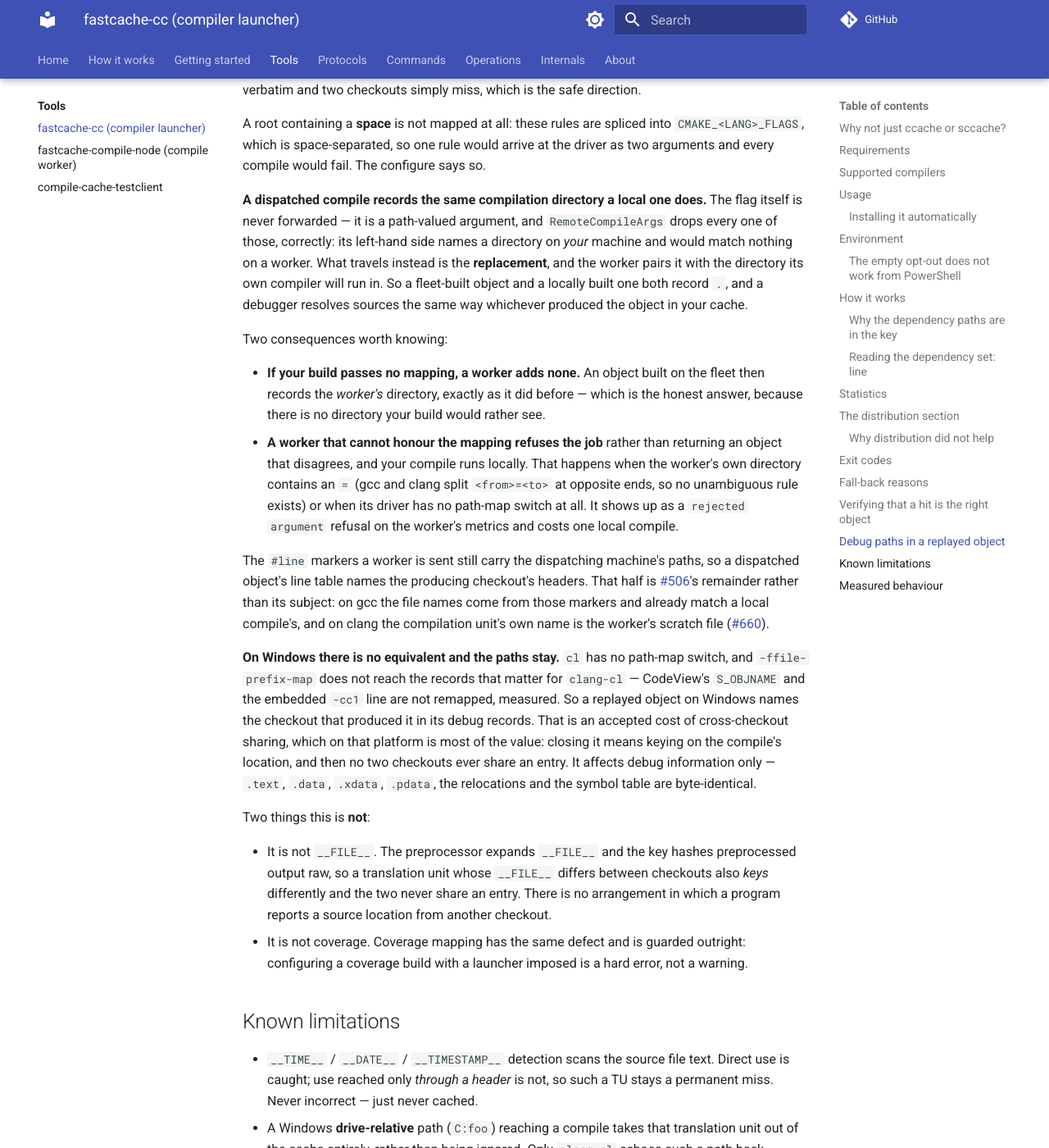
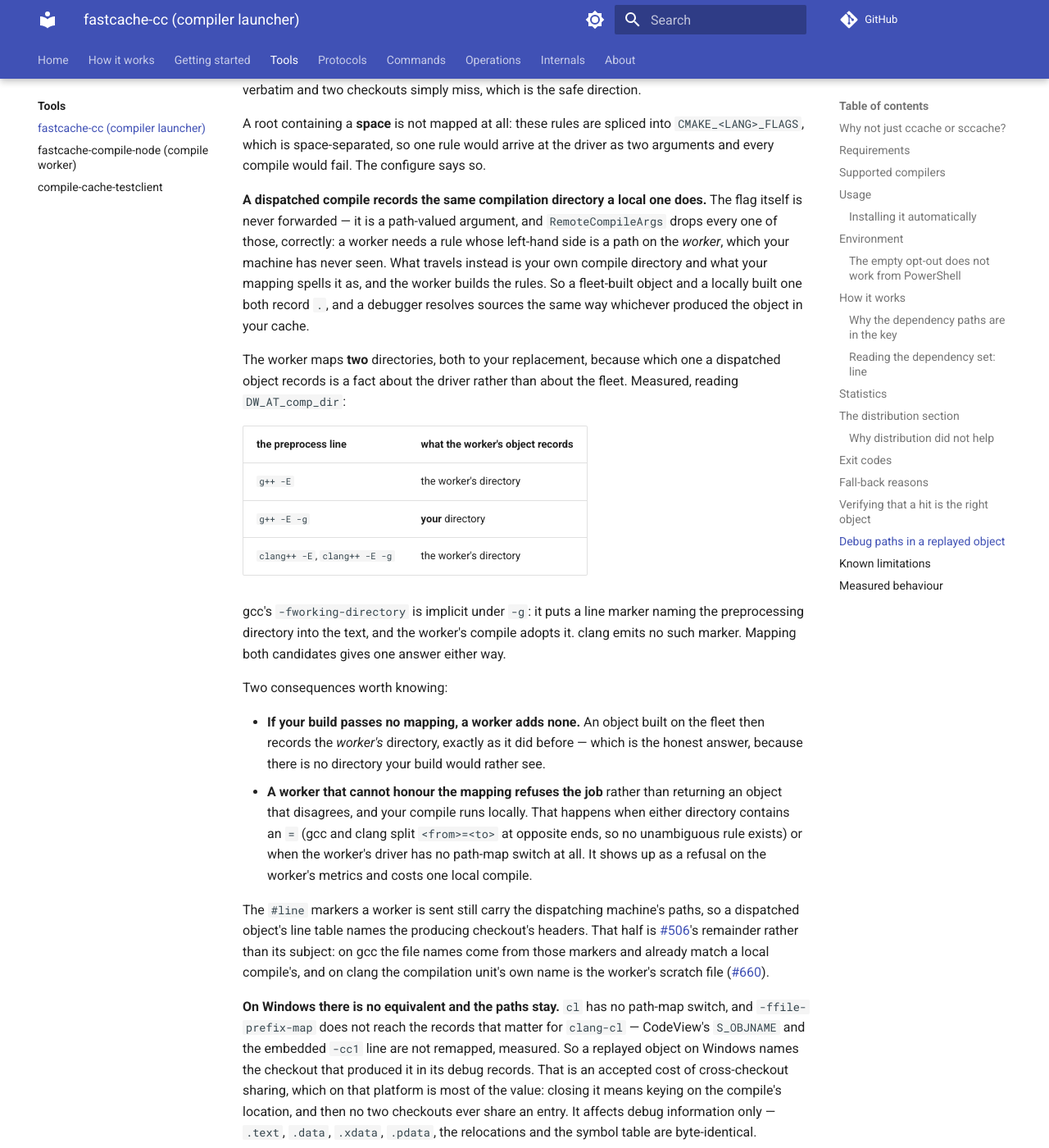
Before and after one commit to LASTRADA-Software/fastcached, an MkDocs documentation site: the page built from docs/tools/fastcache-cc.md, in a window 1280 px wide and 1400 px high, scrolled down 18664 px. Shown: the whole window at 82% size. Built offline with MkDocs 1.6.1 and Material for MkDocs 9.7.7, drawn with Linux system fonts in a browser that asks for light colours; comment, search, counter and statistics services are not loaded.

Commit message:
docs: the dispatched compilation-directory mapping, as measured
Refs #506.

Signed-off-by: Christian Parpart <christian@parpart.family>

```diff
--- a/.agent/rules/compile-cache.md
+++ b/.agent/rules/compile-cache.md
@@ -1284,42 +1284,61 @@ stops being one — the same confound that cost #493 a re-run.
   separator, clang at the first. The launcher follows gcc. Reachable only when a
   mapped root itself contains a separator, and it costs a MISS rather than a
   mis-serve — the head the launcher isolates lies under no root either way.
-- **A dispatched compile carries the REPLACEMENT, never the rule**
-  ([#506](https://github.com/LASTRADA-Software/fastcached/issues/506)). The flag's
-  left-hand side is a path on the CLIENT, so forwarding it would hand a worker a
-  rule matching nothing there — `RemoteCompileArgs` dropping it is right and stays.
-  What travels is `CompileRequest::compileDir`, the spelling the client's own rules
-  give the client's working directory, and the worker pairs it with its own. That
-  makes the replacement token a contract both ends share rather than a convention
-  each machine picks, which is the decision this was open on.
+- **A dispatched compile carries the DIRECTORY AND ITS REPLACEMENT, never the rule**
+  ([#506](https://github.com/LASTRADA-Software/fastcached/issues/506)). A worker needs
+  a rule whose left-hand side is a path on the WORKER, which the client has never
+  seen — so `RemoteCompileArgs` dropping the flag is right and stays, and
+  `CompileRequest::compileDir` plus `compileDirReplacement` travel instead. That makes
+  the replacement a contract both ends share rather than a convention each machine
+  picks, which is the decision this was open on.
+  - **BOTH candidate directories are mapped, because WHICH one the object records is
+    the DRIVER's answer.** gcc's `-fworking-directory` is implicit under `-g` and
+    emits a line marker naming the preprocessing directory, which the worker's compile
+    adopts; clang emits none. Measured on gcc 14.2.0 and clang 20.1.2, reading
+    `DW_AT_comp_dir` off the worker's object: `g++ -E -g` records the CLIENT's
+    directory, while `g++ -E` and `clang++ -E`/`-E -g` record the WORKER's. Mapping
+    only the worker's own fixes clang and leaves gcc recording the client's UNMAPPED
+    path — which no object comparison can see. The first implementation of this ticket
+    did exactly that, passed every unit test, and was caught only by reading
+    `comp_dir` end to end. Removing the mapping fails both drivers naming DIFFERENT
+    directories, which is the asymmetry itself.
   - **It is the node's WORKING directory, not its scratch directory** — the ticket
     said scratch and was wrong, so "map the scratch dir" fixes nothing.
     `CompileJobRunner::Run` spawns with absolute source and object paths and never
-    chdirs, and `IProcessRunner` has no directory parameter, so `DW_AT_comp_dir` is
-    whatever directory the node service was started in.
+    chdirs, and `IProcessRunner` has no directory parameter, so the worker-side
+    candidate is whatever directory the node service was started in.
   - **Empty means map nothing, and that is the whole argument against a worker-side
     constant.** A worker that mapped anyway would hand a build that asked for
     nothing an object naming a directory neither machine has — the same asymmetry,
     pointing the other way. It is a test, not a branch.
   - **It cannot ride in `args`.** `IsAcceptableJobArgument` refuses any argument
-    body carrying a path separator, deliberately, and a replacement is routinely
-    `./sub` or a `..` chain. Weakening that rule to carry a debug token would be
-    paying a security-shaped price for a debug-info fix.
-  - **A worker that cannot honour it REFUSES.** Its own directory containing an `=`
+    body carrying a path separator, deliberately, and both halves are full of them.
+    Weakening that rule to carry a debug token would be paying a security-shaped
+    price for a debug-info fix.
+  - **A HALF-filled pair is refused**, never read as "maps nothing": an empty
+    replacement maps a real directory to nothing and an empty directory maps
+    everything, and neither missing half is guessable.
+  - **`:` is a path character here.** A Windows absolute path begins `C:\`, and a
+    GNU-layout driver on Windows — mingw, or plain clang — is an ordinary client.
+    Leaving `:` out of the safe set refused every such client's own directory before
+    the driver family was even consulted, so the refusal named the wrong end of the
+    fleet.
+  - **A worker that cannot honour it REFUSES.** Either directory containing an `=`
     (gcc splits at the last, clang at the first — measured: `/tmp/l506b/eq=sign`
     mapped to `.` gives `.` on gcc 14 and `sign=.=sign` on clang 20, a WRONG
     compilation directory rather than a missing one), or a driver with no such flag.
-    Silently skipping the rule returns an object whose compilation directory
+    Silently skipping the rules returns an object whose compilation directory
     disagrees with a locally built one under the same key, which is this ticket.
   - **The client's model of the flag is the DRIVER's, and it was measured**: the
     last matching rule wins, a longer directory keeps its tail, and the match is a
     BYTE prefix — `/tmp/work=X` against `/tmp/worker` gives `Xer` on both drivers.
     Modelling it at component boundaries reads better and predicts a replacement
     neither compiler writes.
-  - **Covered by `CompileCorrelation`**, on that header's own rule: the client knows
-    it before sending and the runner observes it, because it becomes an argument on
-    the line that is spawned. Uncovered, a crossed reply is a wrong `DW_AT_comp_dir`
-    under a correct key — this ticket, one layer down.
+  - **Both halves are covered by `CompileCorrelation`**, on that header's own rule:
+    the client knows them before sending and the runner observes them, because they
+    become the two halves of the arguments on the line that is spawned. Uncovered, a
+    crossed reply is a wrong `DW_AT_comp_dir` under a correct key — this ticket, one
+    layer down.
   - The `#line` markers still carry the client's paths, so a dispatched object's
     line table names the producing checkout's headers. On gcc that already matches a
     local compile's; on clang the unit's own `DW_AT_name` is the worker's scratch
@@ -1330,7 +1349,9 @@ stops being one — the same confound that cost #493 a re-run.
     green. `dist-compile-e2e --case suite` case 13 runs the launcher from a
     directory the worker is not in — a case compiled in the worker's own directory
     passes with the fix reverted — and asserts the value rather than only the
-    agreement, because two readers that both return nothing agree perfectly.
+    agreement, because two readers that both return nothing agree perfectly. It is
+    the only case in that fixture that opens the debug records, and it is what
+    caught the worker-directory-only design that every unit test had accepted.
 - **`check_<lang>_compiler_flag` is asked only for an ENABLED language.** It is a
   hard `CMake Error` otherwise ("C: needs to be enabled before use"), and this
   module is included from a `project()` that lists CXX first — so the first run
--- a/docs/tools/fastcache-cc.md
+++ b/docs/tools/fastcache-cc.md
@@ -616,12 +616,26 @@ driver as two arguments and every compile would fail. The configure says so.
 
 **A dispatched compile records the same compilation directory a local one does.**
 The flag itself is never forwarded — it is a path-valued argument, and
-`RemoteCompileArgs` drops every one of those, correctly: its left-hand side names a
-directory on *your* machine and would match nothing on a worker. What travels
-instead is the **replacement**, and the worker pairs it with the directory its own
-compiler will run in. So a fleet-built object and a locally built one both record
-`.`, and a debugger resolves sources the same way whichever produced the object in
-your cache.
+`RemoteCompileArgs` drops every one of those, correctly: a worker needs a rule whose
+left-hand side is a path on the *worker*, which your machine has never seen. What
+travels instead is your own compile directory and what your mapping spells it as, and
+the worker builds the rules. So a fleet-built object and a locally built one both
+record `.`, and a debugger resolves sources the same way whichever produced the object
+in your cache.
+
+The worker maps **two** directories, both to your replacement, because which one a
+dispatched object records is a fact about the driver rather than about the fleet.
+Measured, reading `DW_AT_comp_dir`:
+
+| the preprocess line | what the worker's object records |
+| --- | --- |
+| `g++ -E` | the worker's directory |
+| `g++ -E -g` | **your** directory |
+| `clang++ -E`, `clang++ -E -g` | the worker's directory |
+
+gcc's `-fworking-directory` is implicit under `-g`: it puts a line marker naming the
+preprocessing directory into the text, and the worker's compile adopts it. clang emits
+no such marker. Mapping both candidates gives one answer either way.
 
 Two consequences worth knowing:
 
@@ -629,11 +643,10 @@ Two consequences worth knowing:
   fleet then records the *worker's* directory, exactly as it did before — which is
   the honest answer, because there is no directory your build would rather see.
 - **A worker that cannot honour the mapping refuses the job** rather than returning
-  an object that disagrees, and your compile runs locally. That happens when the
-  worker's own directory contains an `=` (gcc and clang split `<from>=<to>` at
-  opposite ends, so no unambiguous rule exists) or when its driver has no path-map
-  switch at all. It shows up as a `rejected argument` refusal on the worker's
-  metrics and costs one local compile.
+  an object that disagrees, and your compile runs locally. That happens when either
+  directory contains an `=` (gcc and clang split `<from>=<to>` at opposite ends, so no
+  unambiguous rule exists) or when the worker's driver has no path-map switch at all.
+  It shows up as a refusal on the worker's metrics and costs one local compile.
 
 The `#line` markers a worker is sent still carry the dispatching machine's paths,
 so a dispatched object's line table names the producing checkout's headers. That
```
Also changed, not shown: AGENT.md (+12 -9 lines).
